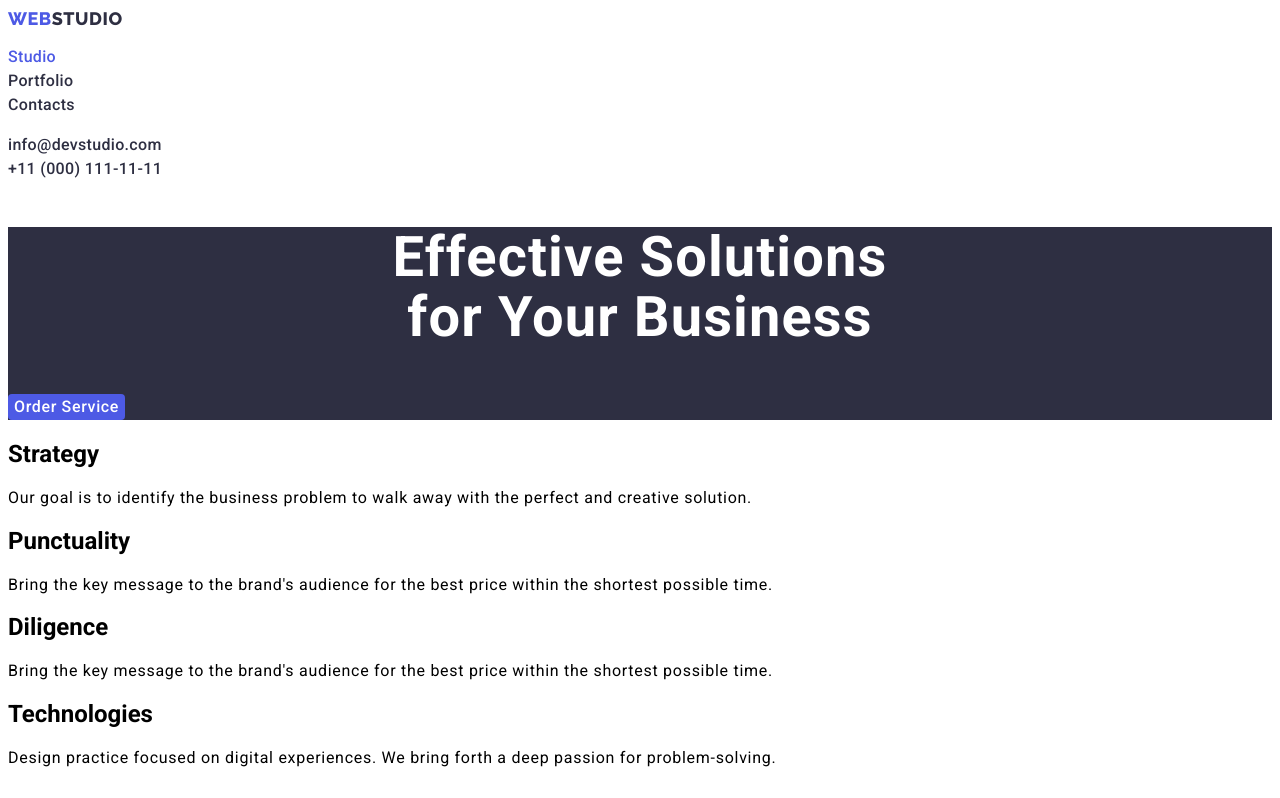
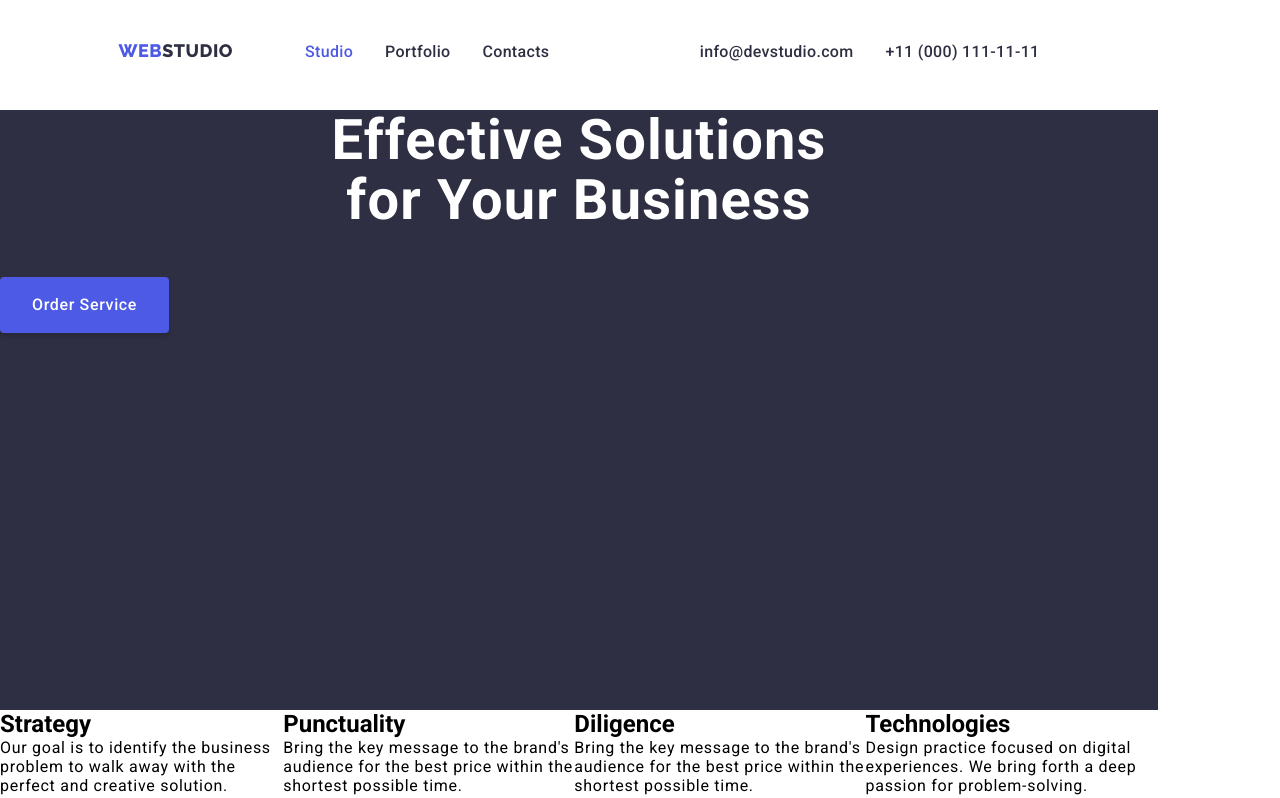
Before and after one commit to donrubenjr/goit-markup-hw-03, a plain HTML site: page index.html in a window 1280 px wide. Shown: the top 798 px of the page. Drawn offline with Linux system fonts and the light colour scheme.

Commit message:
Create HW3

```diff
--- a/css/styles.css
+++ b/css/styles.css
@@ -2,14 +2,66 @@
   --WHITE: #fff;
   --IRIS: #4d5ae5;
   --NAVY-BLUE: #2e2f42;
+  --CLOUD: #f4f4fd;
+  --CORNFLOWER: #e7e9fc;
+}
+
+*,
+*::before,
+*::after {
+  box-sizing: border-box;
 }
 
 body {
   font-family: "Roboto", sans-serif;
+  margin: 0;
 }
 
-/* Navigation or Menu Bar */
-.menu-logo {
+header,
+main,
+footer,
+nav,
+ul,
+li,
+h2,
+a,
+p {
+  margin: 0;
+}
+
+/* Header Section - start */
+/* Navigation Section - start */
+.container {
+  width: 1158px;
+}
+
+.header-container {
+  display: flex;
+  justify-content: space-evenly;
+  margin-top: 40px;
+
+  .nav-container {
+    display: flex;
+  }
+
+  .contact-menu {
+    display: flex;
+
+    .contact-menu-list {
+      padding-left: 32px;
+    }
+  }
+
+  .logo {
+    padding-right: 40px;
+  }
+
+  .header-menu-list {
+    padding-left: 32px;
+  }
+}
+
+.logo {
   text-decoration: none;
   color: var(--NAVY-BLUE);
   font-family: Raleway;
@@ -20,16 +72,8 @@ body {
   text-transform: uppercase;
 }
 
-.menu-logo span {
+.logo span {
   color: var(--IRIS);
-}
-/* Removing the <ul> default padding */
-.header-menu,
-.contact-menu,
-.article-unorder-list,
-.gadget-unorder-list,
-.team-unorder-list {
-  padding: 0;
 }
 
 .header-menu-list {
@@ -49,7 +93,9 @@ body {
   letter-spacing: 0.32px;
   list-style-type: none;
 }
+/* Navigation Section - end */
 
+/* Contacts Section - start*/
 .contact-menu-list {
   list-style: none;
 }
@@ -62,17 +108,24 @@ body {
   line-height: 24px; /* 150% */
   letter-spacing: 0.32px;
 }
+/* Contacts Section - end*/
+/* Header Section - end */
 
-/* Hero Section */
+/* Main Section - start */
+/* Hero Section - start*/
+.container .hero-section {
+  display: flexbox;
+}
+
 .hero-section {
   background-color: var(--NAVY-BLUE);
-}
+  height: 600px;
+  justify-content: center;
+  align-items: center;
 
-h1 {
+  & h1 {
     color: var(--WHITE);
     text-align: center;
-
-  /* Header 1 */
     font-family: Roboto;
     font-size: 56px;
     font-weight: 700;
@@ -80,18 +133,17 @@ h1 {
     letter-spacing: 1.12px;
   }
 
-button {
+  & button {
     /* Button Layout */
-  /* display: inline-flex;
+    display: inline-flex;
     padding: 16px 32px;
-  align-items: flex-start;
-  gap: 10px; */
+    gap: 10px;
 
     /* Button Style */
     border: 0px;
     border-radius: 4px;
     background: var(--IRIS);
-  /* box-shadow: 0px 4px 4px 0px rgba(0, 0, 0, 0.15); */
+    box-shadow: 0px 4px 4px 0px rgba(0, 0, 0, 0.15);
     color: var(--WHITE, #fff);
 
     /* Button Text */
@@ -103,32 +155,27 @@ button {
     line-height: 24px; /* 150% */
     letter-spacing: 0.64px;
   }
+}
+/* Hero Section - end */
 
-/* Section for Article */
+/* Section Article */
+.section-article .article-unorder-list {
+  display: flex;
+}
+
 .section-article li {
   list-style: none;
 }
 
 .section-article p {
   letter-spacing: 0.72px;
+  text-wrap: pretty;
 }
 
-/* Section for Gadget */
+/* Section Gadget */
 .section-gadget h2 {
   color: var(--NAVY-BLUE);
   text-align: center;
-  font-size: 36px;
-  font-weight: 700;
-  line-height: 40px; /* 111.111% */
-  letter-spacing: 0.72px;
-  text-transform: capitalize;
-}
-
-.section-team h2 {
-  color: var(--NAVY-BLUE);
-  text-align: center;
-
-  /* Section for Team */
   font-size: 36px;
   font-weight: 700;
   line-height: 40px; /* 111.111% */
@@ -140,18 +187,54 @@ button {
   list-style: none;
 }
 
+.section-gadget .gadget-unorder-list {
+  display: flex;
+}
+
+/* Section Team */
+.section-team {
+  background-color: var(--CLOUD);
+}
+
+.section-team h2 {
+  color: var(--NAVY-BLUE);
+  text-align: center;
+
+  font-size: 36px;
+  font-weight: 700;
+  line-height: 40px; /* 111.111% */
+  letter-spacing: 0.72px;
+  text-transform: capitalize;
+}
+
+.section-team .team-unorder-list {
+  display: flex;
+  text-align: center;
+}
+
 .section-team li {
   list-style: none;
 }
 
+/* Removing the <ul> default padding */
+.header-menu,
+.contact-menu,
+.article-unorder-list,
+.gadget-unorder-list,
+.team-unorder-list {
+  padding: 0;
+}
+
+/* Footer Section */
 footer {
   background-color: var(--NAVY-BLUE);
 }
 
-footer .menu-logo {
+footer .logo {
   color: var(--WHITE);
 }
 
 footer p {
   color: var(--WHITE);
 }
+/* Body block end */
--- a/index.html
+++ b/index.html
@@ -16,17 +16,19 @@
       rel="stylesheet"
     />
     <link rel="stylesheet" href="./css/styles.css" />
-    <title>HW2</title>
+    <title>HW3</title>
   </head>
 
   <body>
     <!-- Header Section -->
-    <header>
+    <header class="container header-container">
       <!-- Navigation Bar -->
-      <nav>
-        <a class="menu-logo" href="#webstudio"><span>Web</span>Studio </a>
+      <nav class="nav-container">
+        <a class="nav-container logo" href="#webstudio"
+          ><span>Web</span>Studio
+        </a>
 
-        <ul class="header-menu">
+        <ul class="nav-container header-menu">
           <li class="header-menu-list">
             <a class="header-menu-link" href="#studio"><span>Studio</span></a>
           </li>
@@ -38,6 +40,7 @@
           </li>
         </ul>
       </nav>
+
       <ul class="contact-menu">
         <li class="contact-menu-list">
           <a class="contact-menu-link" href="mailto:info@devstudio"
@@ -54,16 +57,20 @@
 
     <main>
       <!-- Hero Section -->
-      <section class="hero-section">
-        <h1>
-          Effective Solutions <br />
-          for Your Business
-        </h1>
-        <button type="button">Order Service</button>
+      <section class="container hero-section">
+        <div class="div-container">
+          <h1>
+            Effective Solutions <br />
+            for Your Business
+          </h1>
+        </div>
+        <div class="div-container">
+          <button type="button" class="btn">Order Service</button>
+        </div>
       </section>
 
       <!-- Section for Articles -->
-      <section class="section-article">
+      <section class="container section-article">
         <ul class="article-unorder-list">
           <li>
             <h2>Strategy</h2>
@@ -97,7 +104,7 @@
       </section>
 
       <!-- Images Section for Gadgets -->
-      <section class="section-gadget">
+      <section class="container section-gadget">
         <h2>What we are doing</h2>
         <ul class="gadget-unorder-list">
           <li>
@@ -119,39 +126,39 @@
       </section>
 
       <!-- Images Section for Team marketing, web developer & designer -->
-      <section class="section-team">
+      <section class="container section-team">
         <h2>Our Team</h2>
         <ul class="team-unorder-list">
           <li>
             <img src="./images/mark.jpg" alt="Mark Guerrero" width="264" />
-            <p><b>Mark Guerrero</b></p>
-            <p>Product Designer</p>
+            <p class="string"><b>Mark Guerrero</b></p>
+            <p class="string">Product Designer</p>
           </li>
 
           <li>
             <img src="./images/tom.jpg" alt="Tom Ford" width="264" />
-            <p><b>Tom Ford</b></p>
-            <p>Frontend Developer</p>
+            <p class="string"><b>Tom Ford</b></p>
+            <p class="string">Frontend Developer</p>
           </li>
 
           <li>
             <img src="./images/camila.jpg" alt="Camila Garcia" width="264" />
-            <p><b>Camila Garcia</b></p>
-            <p>Marketing</p>
+            <p class="string"><b>Camila Garcia</b></p>
+            <p class="string">Marketing</p>
           </li>
 
           <li>
             <img src="./images/daniel.jpg" alt="Daniel Wilson" width="264" />
-            <p><b>Daniel Wilson</b></p>
-            <p>UI Designer</p>
+            <p class="string"><b>Daniel Wilson</b></p>
+            <p class="string">UI Designer</p>
           </li>
         </ul>
       </section>
     </main>
 
     <!-- Footer section -->
-    <footer>
-      <a class="menu-logo" href="#webstudio"><span>Web</span>Studio</a>
+    <footer class="container footer-conatiner">
+      <a class="logo" href="#webstudio"><span>Web</span>Studio</a>
       <p>
         Increase the flow of customers and <br />
         sales for your business with digital <br />
```
Also changed, not shown: 1 other file. Lines whose indentation alone changed are shown as unchanged.
